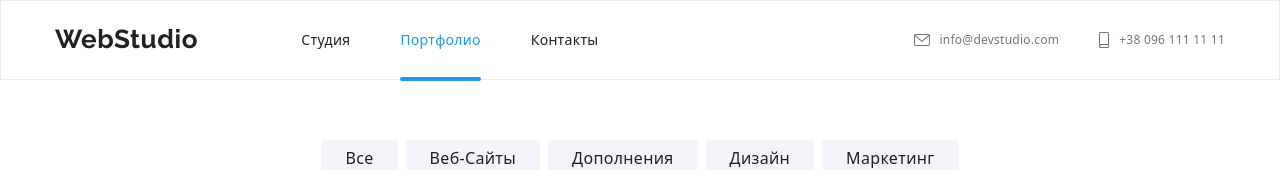
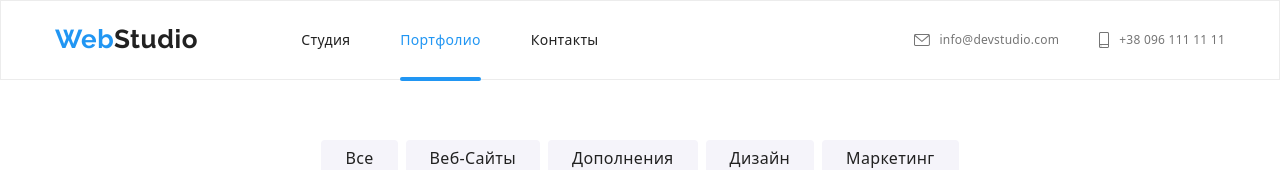
Before and after one commit to jerebtovAlexandru/goit-markup-hw-08, a plain HTML site: page portfolio.html in a window 1280 px wide. Shown: the top 170 px of the page. Drawn offline with nearby package versions, Linux system fonts and the light colour scheme.

Commit message:
corrections

```diff
--- a/portfolio.html
+++ b/portfolio.html
@@ -22,7 +22,7 @@
     <header class="page-header">
       <div class="container page-header__container">
         <a href="./index.html" class="logo page-header__logo"
-          ><span class="logo__accent logo__accent--blue">Web</span>Studio</a
+          ><span class="logo--blue">Web</span>Studio</a
         >
         <button type="button" class="menu-button" data-menu-button>
           <svg width="25" height="25" class="menu-button__icon">
```
